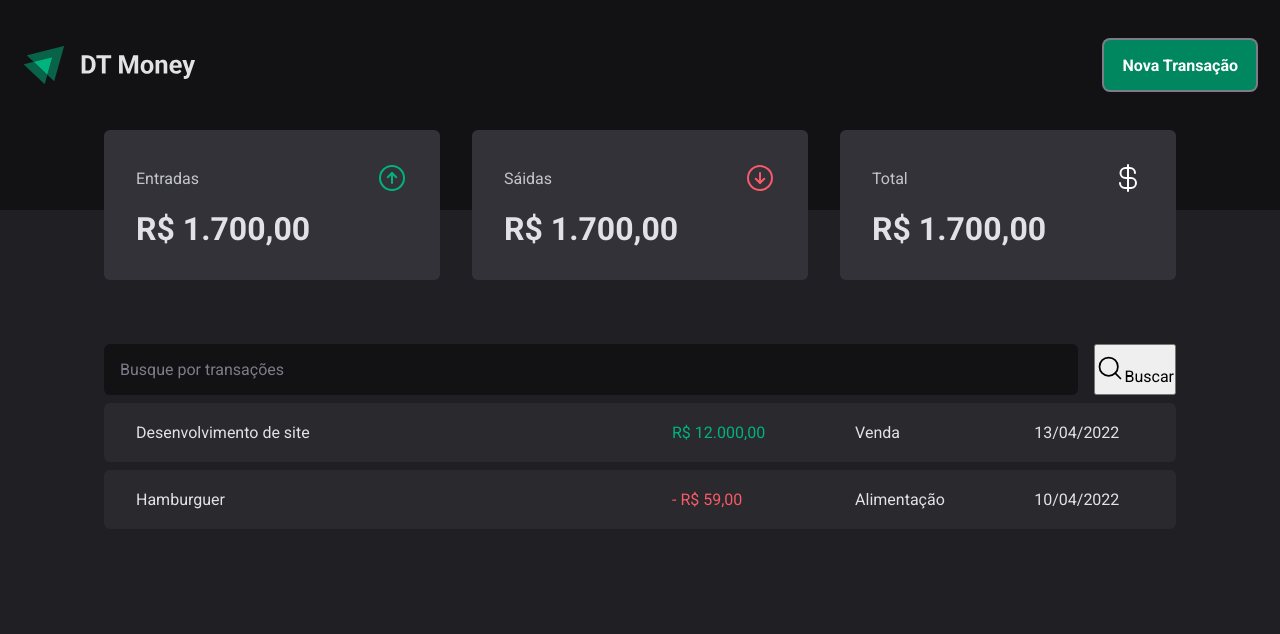
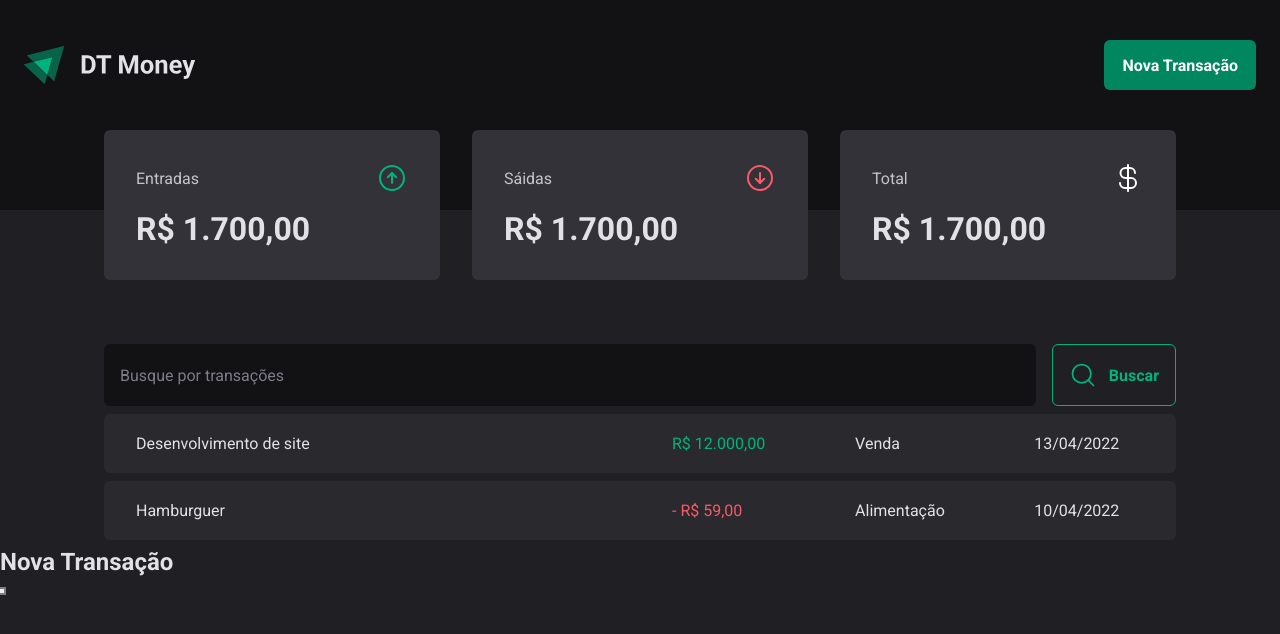
Before and after one commit to TarcisioCarvalho/DT-Money, a React (Vite) app: page / in a window 1280 px wide. Both pictures are taken after a click on the button "Nova Transação". Shown: the top 634 px of the page. Built offline with nearby package versions, Linux system fonts and the light colour scheme.

Commit message:
Criando um modal Acessivel

```diff
--- a/package.json
+++ b/package.json
@@ -8,6 +8,7 @@
     "preview": "vite preview"
   },
   "dependencies": {
+    "@radix-ui/react-dialog": "^1.0.0",
     "phosphor-react": "^1.4.1",
     "react": "^18.0.0",
     "react-dom": "^18.0.0",
--- a/src/components/Header/index.tsx
+++ b/src/components/Header/index.tsx
@@ -1,6 +1,6 @@
 import React from 'react'
 import { HeaderContainer, HeaderContent, NewTransactionButton } from './styles'
-
+import * as Dialog from '@radix-ui/react-dialog';
 import logoSvg from '../../assets/img/logo.svg';
 
 export const Header = () => {
@@ -8,7 +8,19 @@
     <HeaderContainer>
         <HeaderContent>
             <img src={logoSvg} alt="" />
-            <NewTransactionButton>Nova Transação</NewTransactionButton>
+            <Dialog.Root>
+              <Dialog.Trigger asChild>
+                <NewTransactionButton>Nova Transação</NewTransactionButton>
+              </Dialog.Trigger>
+
+            <Dialog.Portal>
+              <Dialog.Overlay/>
+              <Dialog.Content>
+                <Dialog.Title>Nova Transação</Dialog.Title>
+                <Dialog.Close/>
+              </Dialog.Content>
+            </Dialog.Portal>
+            </Dialog.Root>
         </HeaderContent>
     </HeaderContainer>
   )
--- a/src/pages/Transactions/components/SearchForm/styles.ts
+++ b/src/pages/Transactions/components/SearchForm/styles.ts
@@ -15,9 +15,9 @@
     &::placeholder{
         color:${({theme})=>theme["gray-500"]};
     }
+}
 
-
-    button{
+button{
         display:flex;
         align-items:center;
         gap: 0.75rem;
@@ -37,5 +37,4 @@
             transition:background-color 0.2s,color 0.2s,border-color 0.2s;
         }
     }
-}
 `;
```
Also changed, not shown: 1 other file (tests, documents, lock files or other folders).
